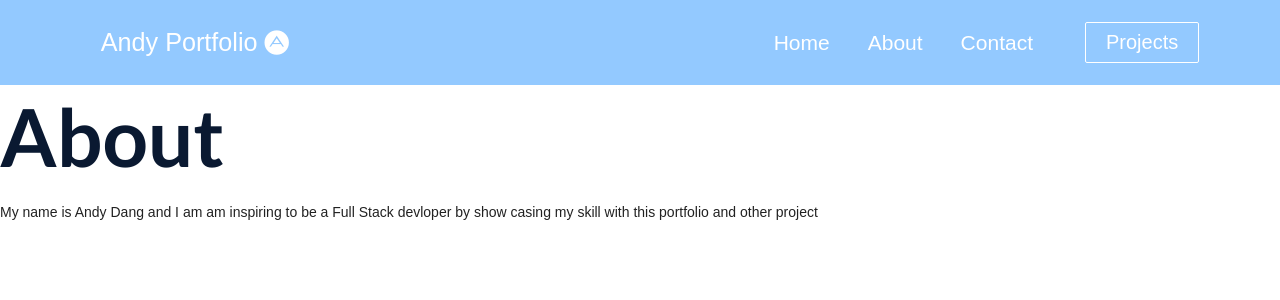
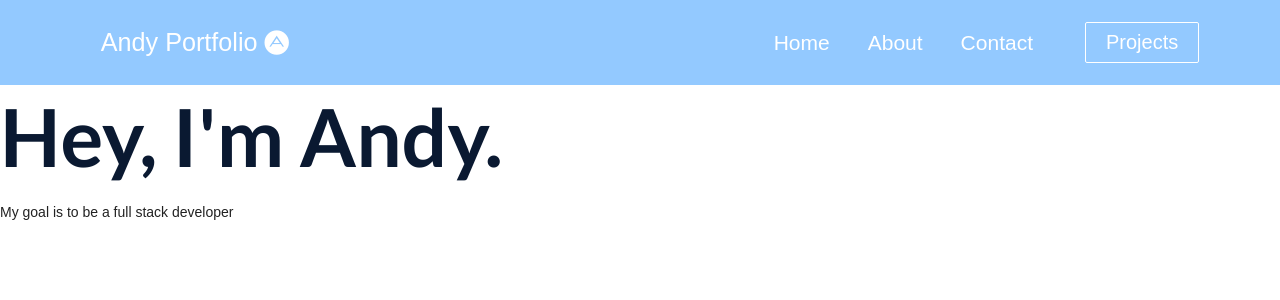
Before and after one commit to andydangit/My-Portfolio, a React (Create React App) app: page /about in a window 1280 px wide. Shown: the top 300 px of the page. Built offline with nearby package versions, Linux system fonts and the light colour scheme.

Commit message:
Add sample message for testing

```diff
--- a/src/components/pages/About.js
+++ b/src/components/pages/About.js
@@ -1,15 +1,13 @@
 import React from 'react'
+
 
 function About() {
     return (
-        <div className="about-container">
-            <h1> About </h1>
-            <p> My name is Andy Dang and I am am inspiring to be a Full Stack devloper by show casing my skill with this portfolio and other project </p>
-
-
-
-        </div>
-    )
-}
+        <div>
+         <h1> Hey, I'm Andy. </h1>
+         <p> My goal is to be a full stack developer</p>
+      </div>
+      );
+    }
 
 export default About
```
